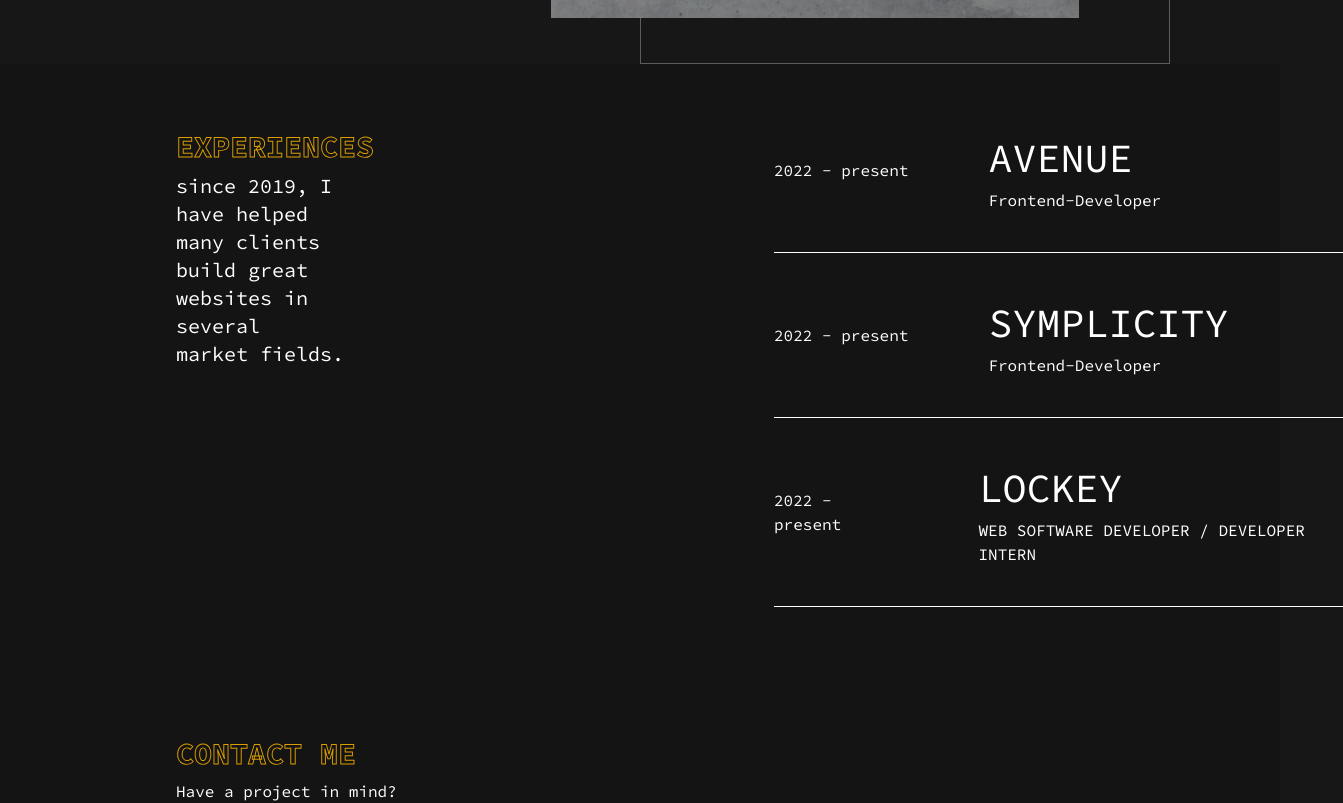
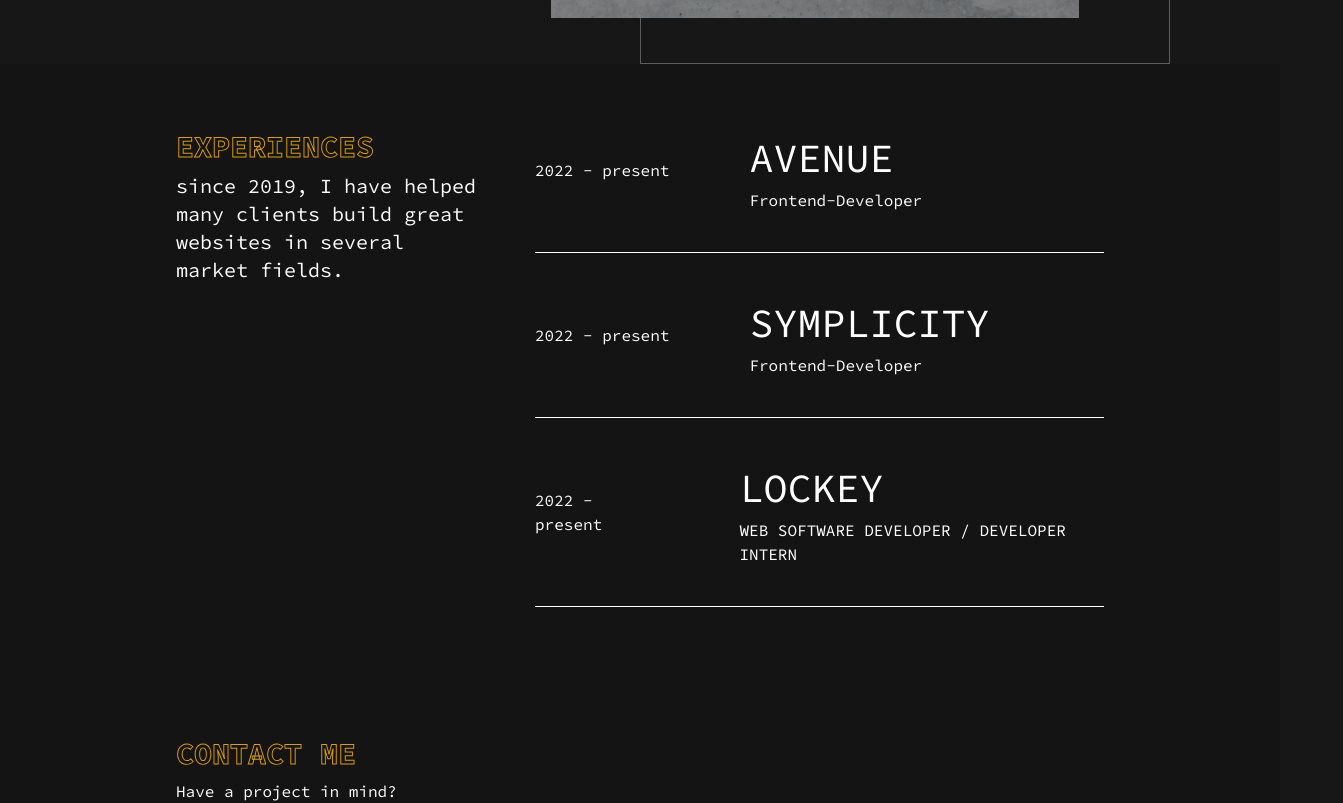
Before and after one commit to Guilherme1067/MyPortio, a React (Vite) app: page / in a window 1280 px wide. Shown: the part 2520-3323 px from the top of the page, 1343 px wide, since content can reach past the window. Built offline with nearby package versions, Linux system fonts and the light colour scheme.

Commit message:
fixed padding

```diff
--- a/src/components/Experiences.tsx
+++ b/src/components/Experiences.tsx
@@ -2,8 +2,8 @@
 export function Experiences() {
   return (
     <div id="experiences" className=" bg-black-dark pt-16 pl-44 ">
-      <div className=" flex-col flex gap-[184px] ">
-        <div className=" flex gap-[400px] ">
+      <div className=" flex-col flex">
+        <div className=" flex justify-between pr-44">
           <div className="flex gap-2 flex-col">
             <h1 className="jobs text-3xl font-bold">EXPERIENCES</h1>
             <p className="text-xl text-white">since 2019, I have helped <br /> many clients build great <br />websites in several<br /> market fields. </p>
```
